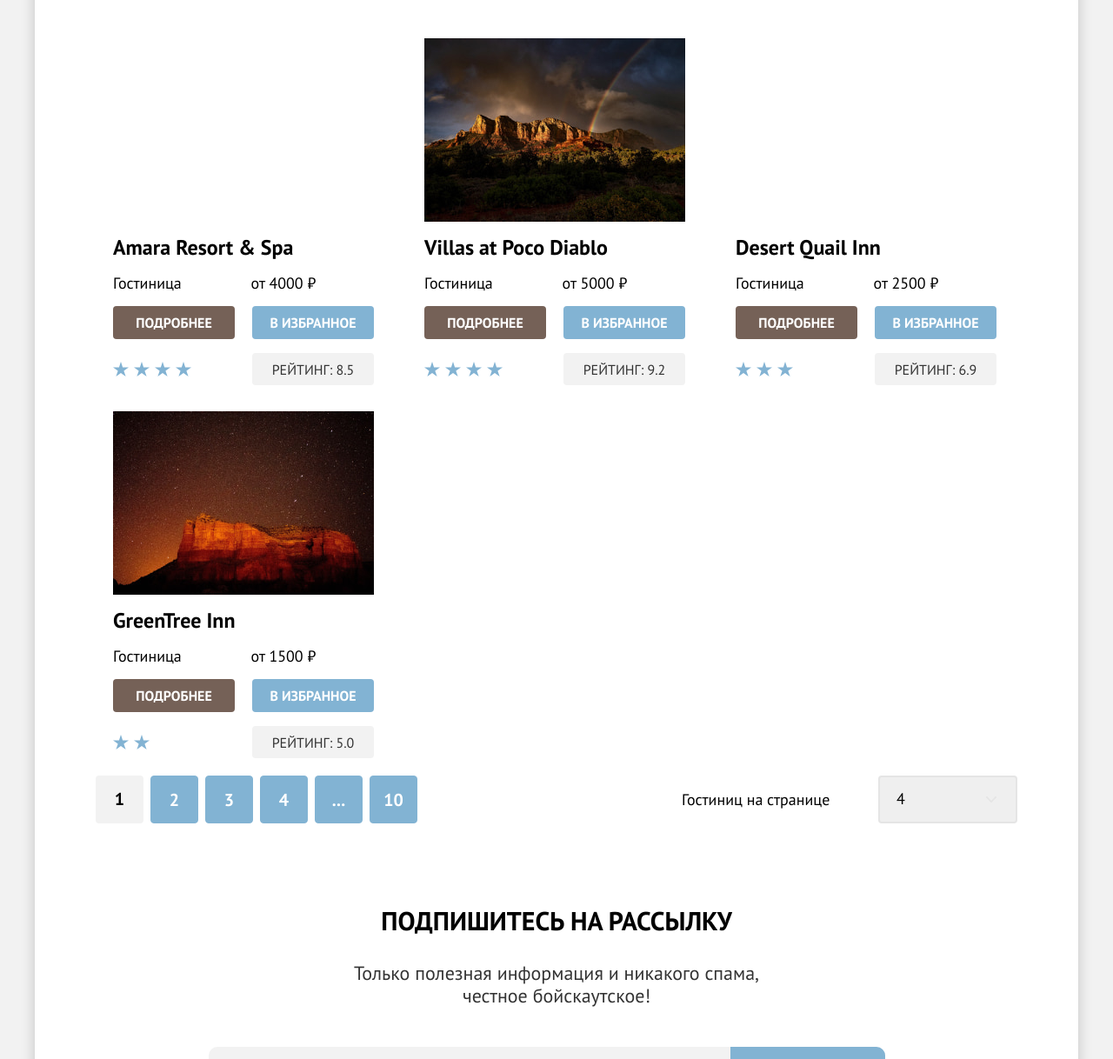
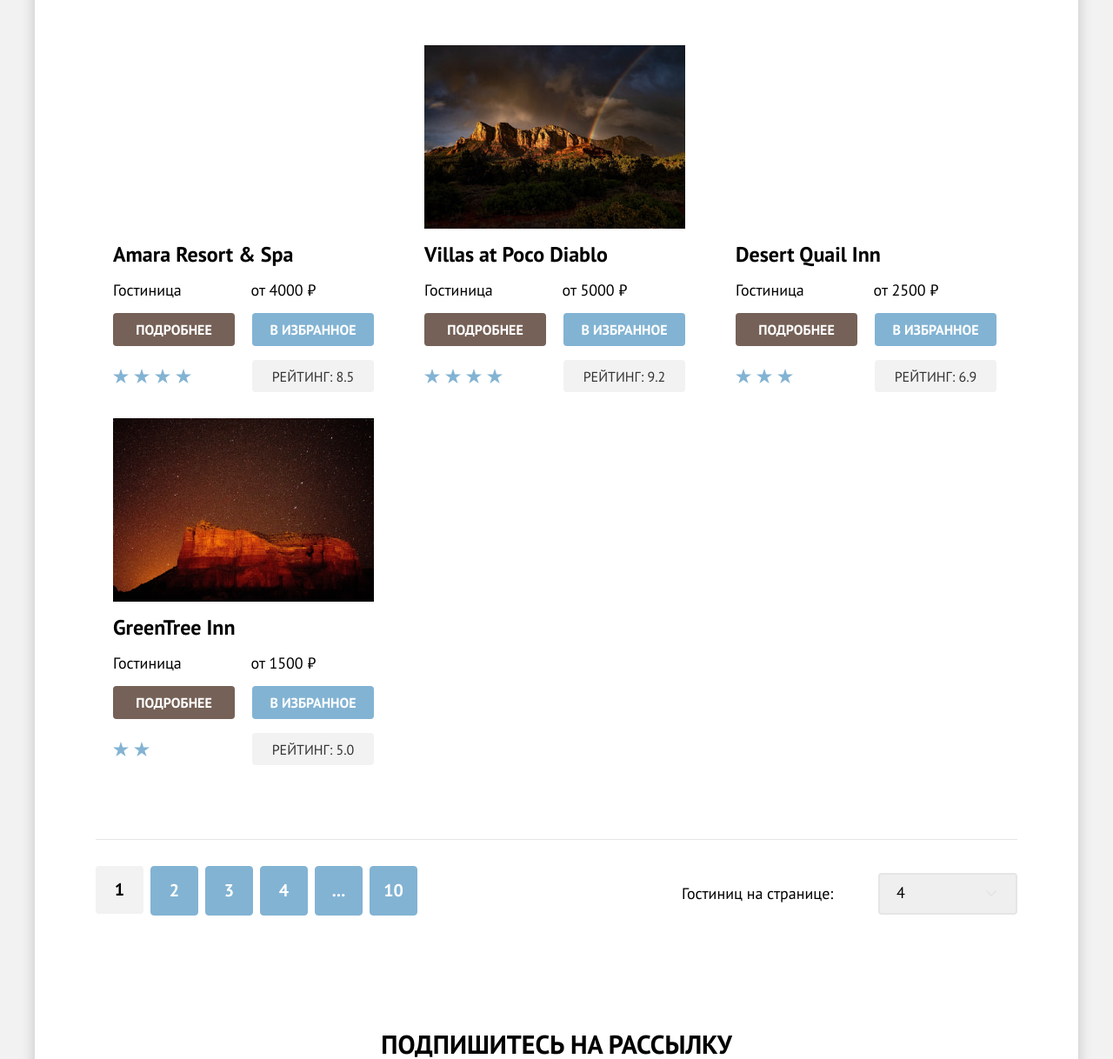
Before and after one commit to htmlacademy-htmlcss/2045751-sedona-34, a plain HTML site: page catalog.html in a window 1280 px wide. Shown: the part 591-1809 px from the top of the page at 87% size. Drawn offline with nearby package versions, Linux system fonts and the light colour scheme.

Commit message:
Исправляет верстку блока постраничной навигации

```diff
--- a/catalog.html
+++ b/catalog.html
@@ -30,13 +30,13 @@
           </nav>
           <div class="user-menu">
             <ul class="user-menu__list">
-              <li class="user-menu__item user-menu__item-search">
-                <a class="user-menu__link" href="#">
+              <li class="user-menu__item">
+                <a class="user-menu__link user-menu__link-search" href="#">
                   <span class="visually-hidden">Поиск</span>
                 </a>
               </li>
-              <li class="user-menu__item user-menu__item-favorite">
-                <a class="user-menu__link" href="#">
+              <li class="user-menu__item">
+                <a class="user-menu__link user-menu__link-favorite" href="#">
                   <span class="visually-hidden">Поставить лайк</span>
                 </a>
               </li>
@@ -315,23 +315,28 @@
             <div class="pagination">
               <ul class="pagination-list">
                 <li class="visually-hidden">Постраничная навигация</li>
-                <li class="pagination-item pagination-item-active">1</li>
-                <li class="pagination-item">2</li>
-                <li class="pagination-item">3</li>
-                <li class="pagination-item">4</li>
+                <li class="pagination-item">
+                  <a class="pagination-link pagination-link-active">1</a>
+                </li>
+                <li class="pagination-item">
+                  <a class="pagination-link" href="#">2</a>
+                </li>
+                <li class="pagination-item">
+                  <a class="pagination-link" href="#">3</a>
+                </li>
+                <li class="pagination-item">
+                  <a class="pagination-link" href="#">4</a>
+                </li>
                 <li class="pagination-item pagination-item-more">
                   <span class="visually-hidden">Показать еще страницы</span>
-                  ...
+                  <a class="pagination-link" href="#">...</a>
                 </li>
-                <li class="visually-hidden pagination-item pagination-item-hidden">5</li>
-                <li class="visually-hidden pagination-item pagination-item-hidden">6</li>
-                <li class="visually-hidden pagination-item pagination-item-hidden">7</li>
-                <li class="visually-hidden pagination-item pagination-item-hidden">8</li>
-                <li class="visually-hidden pagination-item pagination-item-hidden">9</li>
-                <li class="pagination-item">10</li>
+                <li class="pagination-item">
+                  <a class="pagination-link" href="#">10</a>
+                </li>
               </ul>
               <div class="catalog__hotels-quantity">
-                <label for="catalog__hotels-quantity">Гостиниц на странице</label>
+                <label for="catalog__hotels-quantity">Гостиниц на странице:</label>
                 <select  id="catalog__hotels-quantity" class="catalog__hotels-quantity-select">
                   <option value="one">1</option>
                   <option value="two">2</option>
--- a/styles/styles.css
+++ b/styles/styles.css
@@ -285,7 +285,7 @@ body {
 .reasons__row-photo-reverse {
   background-image: url(../images/reason-2-background.jpg);
   background-repeat: no-repeat;
-  background-size: 100% auto;
+  background-size: cover;
 }
 
 .reasons__row-blue-reverse {
@@ -442,7 +442,7 @@ body {
   background-color: #82B3D3;
   background-image: url(../images/subscribe-background.jpg);
   background-repeat: no-repeat;
-  background-size: 100% auto;
+  background-size: cover;
   padding-bottom: 94px;
 }
 
@@ -549,7 +549,7 @@ body {
   background-color: #82B3D3;
   background-image: url(../images/catalog-hotels/catalog-background.jpg);
   background-repeat: no-repeat;
-  background-size: 100% auto;
+  background-size: cover;
 }
 
 .catalog__header-content {
@@ -691,6 +691,7 @@ body {
   min-width: 48px;
   min-height: 48px;
   box-sizing: border-box;
+  margin-bottom: 8px;
 }
 
 .catalog__hotels-list-view li:not(:nth-child(3n+3)) {
@@ -734,7 +735,17 @@ body {
 }
 
 .catalog__hotels-products {
-  padding-bottom: 20px;
+  position: relative;
+}
+
+.catalog__hotels-products::after {
+  content: "";
+  width: 100%;
+  height: 1px;
+  position: absolute;
+  background-color: #E6E6E6;
+  bottom: -86px;
+  left: 0;
 }
 
 .catalog__hotels-list {
@@ -886,6 +897,8 @@ body {
 
 .pagination {
   display: flex;
+  margin-top: 116px;
+  margin-bottom: 30px;
 }
 
 .pagination-list {
@@ -894,35 +907,44 @@ body {
   list-style: none;
   width: 370px;
   display: flex;
-  justify-content: space-between;
   flex-wrap: wrap;
 }
 
+.pagination-list li:not(:last-child) {
+  padding-right: 8px;
+}
+
 .pagination-item {
+  min-width: 55px;
+  height: 55px;
+  margin-bottom: 8px;
+}
+
+.pagination-link {
+  display: block;
+  text-decoration: none;
   font-weight: 700;
   font-size: 20px;
   line-height: 55px;
-  min-width: 55px;
-  height: 55px;
-  background-color: #82B3D3;
   text-align: center;
   color: #ffffff;
+  background-color: #82B3D3;
   border-radius: 4px;
   border: 1px solid #82B3D3;
   box-sizing: border-box;
 }
 
-.pagination-item:hover {
+.pagination-link:hover {
   background-color: #68A2CA;
 }
 
-.pagination-item-active {
+.pagination-link-active {
   background-color: #F2F2F2;
   color: #000000;
   border: 0;
 }
 
-.pagination-item-active:hover {
+.pagination-link-active:hover {
   background-color: #F2F2F2;
   color: #000000;
   border: 0;
@@ -938,7 +960,7 @@ body {
 
 .catalog__hotels-quantity-select {
   width: 160px;
-  height: 100%;
+  min-height: 48px;
   outline: none;
   border: 2px solid #E5E5E5;
   border-radius: 4px;
```
